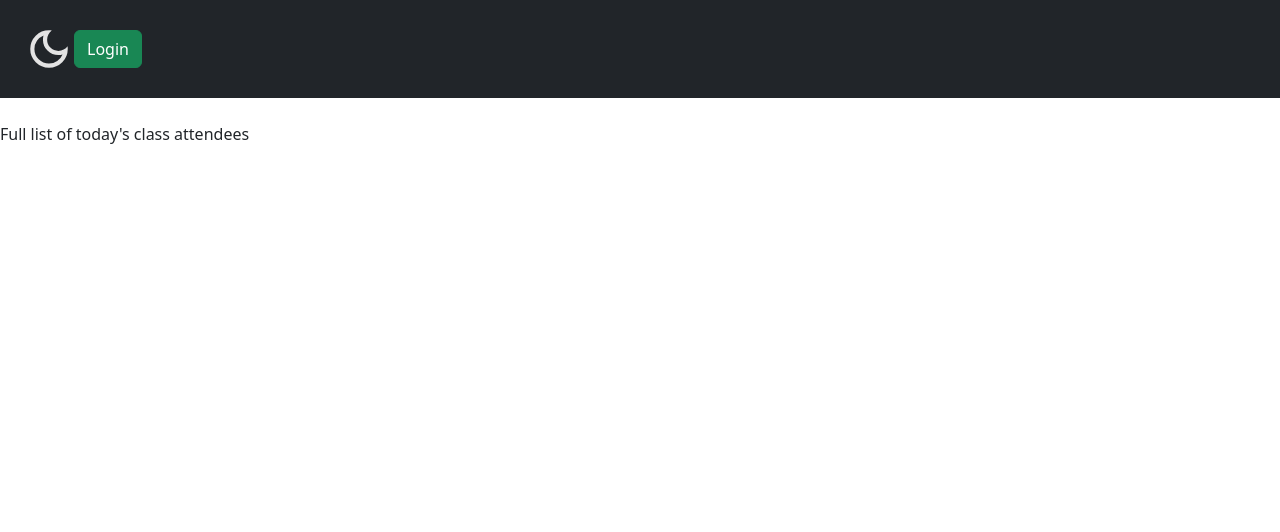
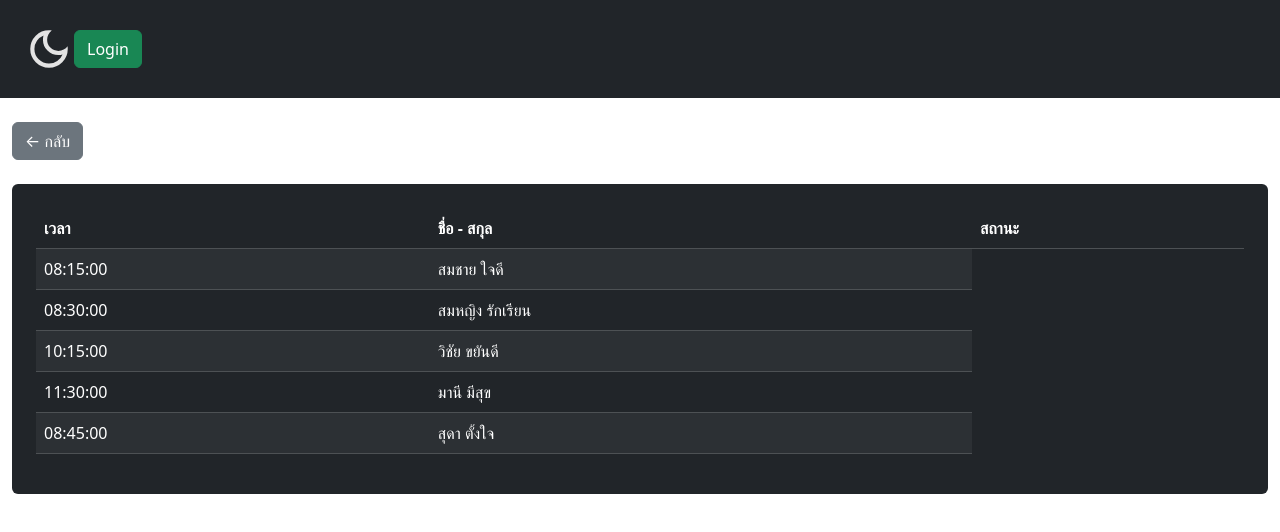
Before and after one commit to donny444/face-track, a Next.js app: page /attendance-logs in a window 1280 px wide. Shown: the top 532 px of the page. Built offline with nearby package versions, Linux system fonts and the light colour scheme.

Commit message:
mockup tables for attendance logs and student list

```diff
--- a/src/app/attendance-logs/page.tsx
+++ b/src/app/attendance-logs/page.tsx
@@ -1,8 +1,123 @@
+"use client";
+
 import "bootstrap/dist/css/bootstrap.min.css";
-import { Col, Container, Row } from "react-bootstrap";
+import { Button, Col, Container, Row } from "react-bootstrap";
+import { useSelector } from "react-redux";
+import { RootState } from "../contexts/store";
+import { ThemeEnum } from "@/interfaces/enums";
+import Link from "next/link";
+
+// Mock data
+const mockAttendances = [
+	{
+		datetime: "2025-09-29T08:15:00",
+		first_name: "สมชาย",
+		last_name: "ใจดี",
+	},
+	{
+		datetime: "2025-09-29T08:30:00",
+		first_name: "สมหญิง",
+		last_name: "รักเรียน",
+	},
+	{
+		datetime: "2025-09-29T10:15:00",
+		first_name: "วิชัย",
+		last_name: "ขยันดี",
+	},
+	{
+		datetime: "2025-09-29T11:30:00",
+		first_name: "มานี",
+		last_name: "มีสุข",
+	},
+	{
+		datetime: "2025-09-29T08:45:00",
+		first_name: "สุดา",
+		last_name: "ตั้งใจ",
+	},
+];
 
 export default function AttendanceLogs() {
-  return (
-    <p>Full list of today&apos;s class attendees</p>
-  );
+	const theme = useSelector((state: RootState) => state.theme.mode);
+	const startClassTime = new Date().setHours(8, 0, 0, 0);
+	const lateClassTime = new Date().setHours(10, 0, 0, 0);
+	const endClassTime = new Date().setHours(11, 0, 0, 0);
+
+	const attendanceRows = mockAttendances.map((attendance, index) => {
+		const attendanceTime = new Date(attendance.datetime).getTime();
+		return (
+			<tr key={index}>
+				<td>
+					{new Date(attendance.datetime).toLocaleString("th-TH", {
+						hour: "2-digit",
+						minute: "2-digit",
+						second: "2-digit",
+					})}
+				</td>
+				<td>
+					{attendance.first_name} {attendance.last_name}
+				</td>
+				{attendanceTime < lateClassTime &&
+				attendanceTime >= startClassTime ? (
+					<td className="text-success">ตรงเวลา</td>
+				) : null}
+				{attendanceTime < endClassTime &&
+				attendanceTime >= lateClassTime ? (
+					<td className="text-warning">เข้าสาย</td>
+				) : null}
+				{attendanceTime > endClassTime ? (
+					<td className="text-danger">ขาด</td>
+				) : null}
+			</tr>
+		);
+	});
+
+	return (
+		<Container fluid className="mt-4">
+			<Row className="mb-3">
+				<Col>
+					<Link href="/">
+						<Button variant="secondary">← กลับ</Button>
+					</Link>
+				</Col>
+				<Col>
+					<h2
+						className={`text-center ${
+							theme === ThemeEnum.DARK ? "text-white" : "text-dark"
+						}`}
+					>
+						บันทึกการเข้าเรียนทั้งหมด
+					</h2>
+				</Col>
+				<Col></Col>
+			</Row>
+			<Row>
+				<Col>
+					<div
+						className={`${
+							theme === ThemeEnum.DARK
+								? "bg-dark text-white"
+								: "bg-light"
+						} p-4 rounded`}
+					>
+						<table
+							className={`table table-striped ${
+								theme === ThemeEnum.DARK
+									? "table-dark"
+									: "table-light"
+							}`}
+						>
+							<thead>
+								<tr>
+									<th>เวลา</th>
+									<th>ชื่อ - สกุล</th>
+									<th>สถานะ</th>
+								</tr>
+							</thead>
+							<tbody>{attendanceRows}</tbody>
+						</table>
+					</div>
+				</Col>
+			</Row>
+		</Container>
+	);
 }
```
Also changed, not shown: src/app/student-list/page.tsx (+102 -4 lines).
